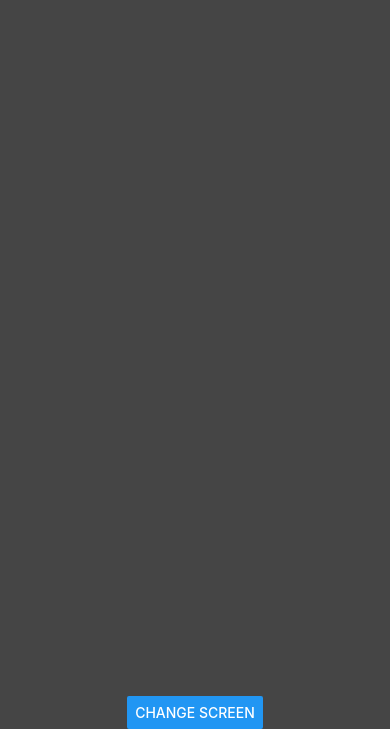
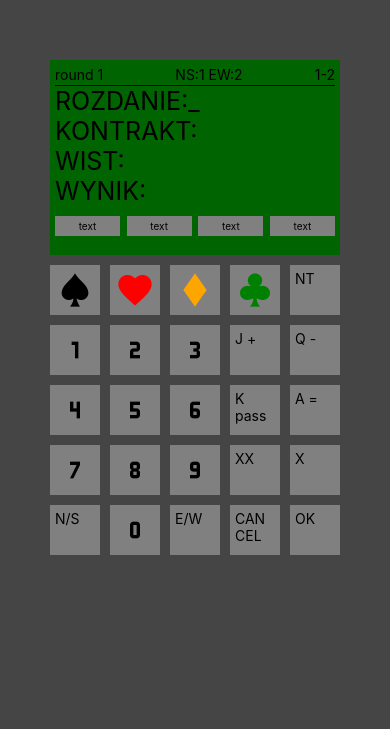
Before and after one commit to jarek7410/pantort, a React Native app: screen / in a window 390 px wide. Shown: the part 115-844 px from the top of the page. Built offline with nearby package versions, Linux system fonts and the light colour scheme.

Commit message:
3 screens work movement board and ending

```diff
--- a/App.js
+++ b/App.js
@@ -1,4 +1,4 @@
-import {Button, StyleSheet, View} from 'react-native';
+import {Button, StyleSheet, Text, View} from 'react-native';
 import { SafeAreaProvider } from 'react-native-safe-area-context';
 
 import {useEffect, useRef, useState} from "react";
@@ -12,31 +12,30 @@ import {boardDefault, roundDefault} from "./helpers/defaultData";
 
 export default function App() {
     const pairNumber=useRef(0);
-    const [round,setRound]=useState(roundDefault);
-    const [board,setBoard]=useState(boardDefault)
+    const [boards,setBoards]=useState([])
     const [screen,setScreen]=useState(appScreen.movement)
-    let course
+    const [loading,setLoading]=useState(true)
+    const [course,setCourse]=useState({})
+    const boardsHandler=(board)=>{
+        setBoards([...boards,board])
+        console.log(boards)
+        console.log(board)
+    }
     useEffect(()=>{
-        course=gameCource1;
+        setCourse(gameCource1);
+        setLoading(false)
     },[])
 
     return (
     <View style={styles.container} key="main main">
         <SafeAreaProvider style={styles.safeArea}>
-            <ScreenSetter
+            {loading ||<><ScreenSetter
                 course={course}
-                round={round}
-                board={board} setBoard={setBoard}
-                pairNumber={pairNumber} movement={movementExample}
-            />
+                boardsHandler={boardsHandler}
+                pairNumber={pairNumber}
+            /></>}
+            {loading && <Button title="loading" onPress={()=>{}}/>}
         </SafeAreaProvider>
-        <Button title="change screen" onPress={()=>{
-            if(screen===appScreen.movement){
-                setScreen(appScreen.board)
-            }else{
-                setScreen(appScreen.movement)
-            }
-        }}/>
     </View>
     );
 }
--- a/components/BoardHendler.jsx
+++ b/components/BoardHendler.jsx
@@ -6,7 +6,8 @@ import {BridgeScreen} from "./BridgeScreen";
 import {BridgeKeyBoard} from "./BridgeKeyBoard";
 import {boardDefault} from "../helpers/defaultData";
 
-export const BoardHendler = (round,boardEndHandler) => {
+export const BoardHendler = ({round, endHandler}
+) => {
     const [focus, setFocus] = useState(Boardsceen.board);
     const [board, setBoard] = useState(boardDefault);
     const keyboardHandler = id => {
@@ -15,7 +16,8 @@ export const BoardHendler = (round,boardEndHandler) => {
         setBoard({...board, workboard});
         setFocus(workfocus);
         if(workfocus===Boardsceen.DONE){
-            boardEndHandler(board);
+            console.log(typeof(endHandler))
+            endHandler(board);
         }
     }
     return (
--- a/components/BridgeScreen.jsx
+++ b/components/BridgeScreen.jsx
@@ -1,15 +1,15 @@
-import React from "react";
+import React, {useEffect, useState} from "react";
 import {View, Text, StyleSheet, TouchableOpacity, TouchableHighlight} from "react-native";
 import {BridgeScreenRound} from "./BridgeScreenRound";
 import {constractComposer, leadComposeer, outcomeComposer} from "../helpers/composerhelper";
 import {Boardsceen} from "../helpers/enumhelper";
 
 export const BridgeScreen =({round,board,menuEnable,focus})=>{
-    let boards;
-    if(round.firstBoard===round.lastBoard){
-        boards=round.firstBoard;
+    let boards="";
+    if(round.length===1){
+        boards=round.boards[0];
     }else{
-        boards=round.firstBoard+"-"+round.lastBoard;
+        boards=round.boards[0]+"-"+round.boards[round.boards.length-1]
     }
     const contract=constractComposer(board.contract);
     const lead=leadComposeer(board.lead);
--- a/components/Movement.jsx
+++ b/components/Movement.jsx
@@ -1,10 +1,14 @@
 import {StyleSheet, View, Text, Pressable} from "react-native";
 import React from "react";
 
-export const Movement = ({movement}) => {
+export const Movement = ({movement,endHandler}) => {
+    const pressHandler=()=> {
+        endHandler();
+    }
+
     return (
         <>
-            <Pressable onPress={()=>{}}>
+            <Pressable onPress={pressHandler}>
             <View style={styles.screen}>
                 <View style={styles.row}>
                     <View style={styles.card}>
@@ -18,8 +22,9 @@ export const Movement = ({movement}) => {
                         }}
                     />
                     <View style={styles.card}>
-                        <Text style={styles.textMain}>NS{"->"}{movement.ns}</Text>
-                        <Text style={styles.textMain}>EW{"->"}{movement.ew}</Text>
+                        <Text style={styles.textMain}>ZE STOŁU:{movement.table}</Text>
+                        <Text style={styles.textMain}>NS{"->"}{movement.ns.table} {movement.ns.wind}</Text>
+                        <Text style={styles.textMain}>EW{"->"}{movement.ew.table} {movement.ew.wind}</Text>
                     </View>
 
 
--- a/components/ScreenSetter.jsx
+++ b/components/ScreenSetter.jsx
@@ -1,24 +1,61 @@
-import React, {useEffect} from "react";
+import React, {useEffect, useState} from "react";
 import {appScreen} from "../helpers/enumhelper";
 import {Movement} from "./Movement";
 import {BoardHendler} from "./BoardHendler";
+import {roundDefault} from "../helpers/defaultData";
+import {Text} from "react-native";
+import {movementExample} from "../helpers/exampleData";
+import {TournamentEndScreen} from "./TournamentEndScreen";
 
-export const ScreenSetter = ({screen,round,setScreen,movement}) => {
+export const ScreenSetter = ({course,boardsHandler}) => {
+    const [movement,setMovement]=useState(movementExample);
+    const [round,setRound]=useState(roundDefault);
+    const [screen, setScreen] = useState("");
+    const [coursePointer, setCoursePointer] = useState(0);
     useEffect(()=>{
+        console.log("ScreenSetter useEffect")
+        console.log(round)
+        let courseCurent=course[coursePointer]
 
-    },[])
+        setScreen(courseCurent.type)
+        setRound(courseCurent)
+        setMovement(courseCurent)
+            // setScreen(course[coursePointer].type)
+
+    },[coursePointer])
     const boardEndHandler = (board) => {
         console.log("OK exceeded screen")
-        setScreen(appScreen.movement)
+        setCoursePointer(coursePointer+1)
+        boardsHandler(board)
     }
-    if(screen===appScreen.board) {
+    const movementEndHandler = () => {
+        console.log("OK exceeded screen")
+        setCoursePointer(coursePointer+1)
+    }
+    if(appScreen.board === screen) {
         return(
-            <BoardHendler boardEndHandler={boardEndHandler} round={round}/>
+            <>
+                <BoardHendler endHandler={boardEndHandler} round={round}/>
+            </>
         )
     }
     if(screen===appScreen.movement){
         return(
-            <Movement movement={movement}/>
+            <>
+                <Movement movement={movement} endHandler={movementEndHandler}/>
+            </>
         )
     }
+    if(screen===appScreen.tournamentEnd){
+        return(
+            <>
+                <TournamentEndScreen/>
+            </>
+        )
+    }
+    return (
+        <>
+            <Text>error</Text>
+        </>
+    )
 }
--- /dev/null
+++ b/components/TournamentEndScreen.jsx
@@ -0,0 +1,21 @@
+import {StyleSheet, Text, View} from "react-native";
+
+export const TournamentEndScreen = () => {
+  return(
+      <View style={styles.screen}>
+          <Text>Turniej zakończony</Text>
+          <Text>Dziekuje za Grę</Text>
+      </View>
+  )
+}
+const styles=StyleSheet.create({
+    screen: {
+        margin: 5,
+        width: 290,
+        height: 195,
+        padding: 20,
+        backgroundColor: "darkgreen",
+        alignItems: "center",
+        justifyContent: "center",
+    },
+})
--- a/helpers/enumhelper.ts
+++ b/helpers/enumhelper.ts
@@ -61,6 +61,7 @@ export enum appScreen{
     plauers,
     board,
     movement,
+    tournamentEnd,
     menu,
 
 }
--- a/helpers/exampleData.js
+++ b/helpers/exampleData.js
@@ -35,6 +35,7 @@ export const gameCource2=[//michell movement
     {
         type: appScreen.movement,
         round: 2,
+        table: 1,
         ns: {
             table: 1,
             wind: wind.NS,
@@ -55,6 +56,7 @@ export const gameCource2=[//michell movement
     {
         type: appScreen.movement,
         round: 3,
+        table: 2,
         ns: {
             table: 2,
             wind: wind.NS,
@@ -71,6 +73,9 @@ export const gameCource2=[//michell movement
         table:3,
         ns:5,
         ew:2,
+    },
+    {
+        type: appScreen.tournamentEnd,
     }
 ]
 export const gameCource1=[//mitcheel movement
@@ -85,6 +90,7 @@ export const gameCource1=[//mitcheel movement
     {
         type: appScreen.movement,
         round: 2,
+        table: 1,
         ns: {
             table: 1,
             wind: wind.NS,
@@ -105,6 +111,7 @@ export const gameCource1=[//mitcheel movement
     {
         type: appScreen.movement,
         round: 2,
+        table: 1,
         ns: {
             table: 1,
             wind: wind.NS,
@@ -121,5 +128,8 @@ export const gameCource1=[//mitcheel movement
         table:1,
         ns:1,
         ew:6,
+    },
+    {
+      type: appScreen.tournamentEnd,
     }
 ]
```
